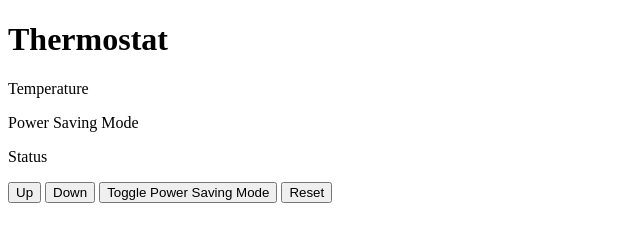
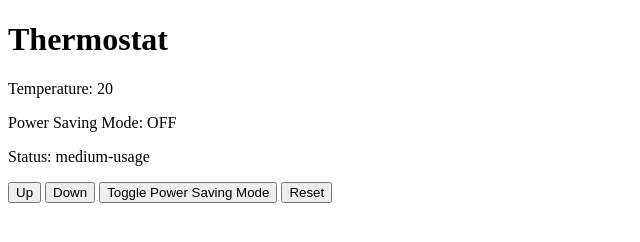
Before and after one commit to JG075-zz/thermostat, a plain HTML site: page views/index.html in a window 1280 px wide. Both pictures are taken after a click on the button "Toggle Power Saving Mode". Shown: the whole page, without its empty margins (0-640 px from the left). Drawn offline with Linux system fonts and the light colour scheme.

Commit message:
Add live information panel

```diff
--- a/src/Thermostat.js
+++ b/src/Thermostat.js
@@ -2,6 +2,7 @@ function Thermostat() {
   this.temperature = 20;
   this.minTemp = 10;
   this.maxTemp = 25;
+  this.psm = "ON";
 }
 
 Thermostat.prototype.up = function() {
@@ -22,6 +23,7 @@ Thermostat.prototype.togglePowerSavingMode = function() {
   } else {
     this.maxTemp = 32;
   }
+  this.psm = this.maxTemp == 25 ? "ON" : "OFF";
 };
 
 Thermostat.prototype.reset = function() {
--- a/views/index.html
+++ b/views/index.html
@@ -9,9 +9,9 @@
 
     <h1>Thermostat</h1>
     <div id="panel">
-      <p id="temperature">Temperature</p>
-      <p id="power-saving-mode">Power Saving Mode</p>
-      <p id="status">Status</p>
+      <p>Temperature: <span id="temperature"></span></p>
+      <p>Power Saving Mode: <span id="power-saving-mode"></span></p>
+      <p>Status: <span id="status"></span></p>
     </div>
     <form id="buttons">
       <input id="up" type="button" value="Up">
@@ -23,26 +23,30 @@
     <script>
     $( document ).ready(function() {
       myThermo = new Thermostat();
+      $('#temperature').html(myThermo.temperature);
+      $('#power-saving-mode').html(myThermo.psm);
+      $('#status').html(myThermo.status());
 
       $( "#up" ).click(function( event ) {
-
           myThermo.up();
+          $('#temperature').html(myThermo.temperature);
+          $('#status').html(myThermo.status());
       });
       $( "#down" ).click(function( event ) {
-
           myThermo.down();
+          $('#temperature').html(myThermo.temperature);
+          $('#status').html(myThermo.status());
       });
       $( "#tpsm" ).click(function( event ) {
-
         myThermo.togglePowerSavingMode();
-
+        $('#power-saving-mode').html(myThermo.psm);
+        $('#status').html(myThermo.status());
       });
       $( "#reset" ).click(function( event ) {
-
         myThermo.reset();
-
+        $('#temperature').html(myThermo.temperature);
+        $('#status').html(myThermo.status());
       });
-
     });
     </script>
   </body>
```
Lines whose indentation alone changed are shown as unchanged.
